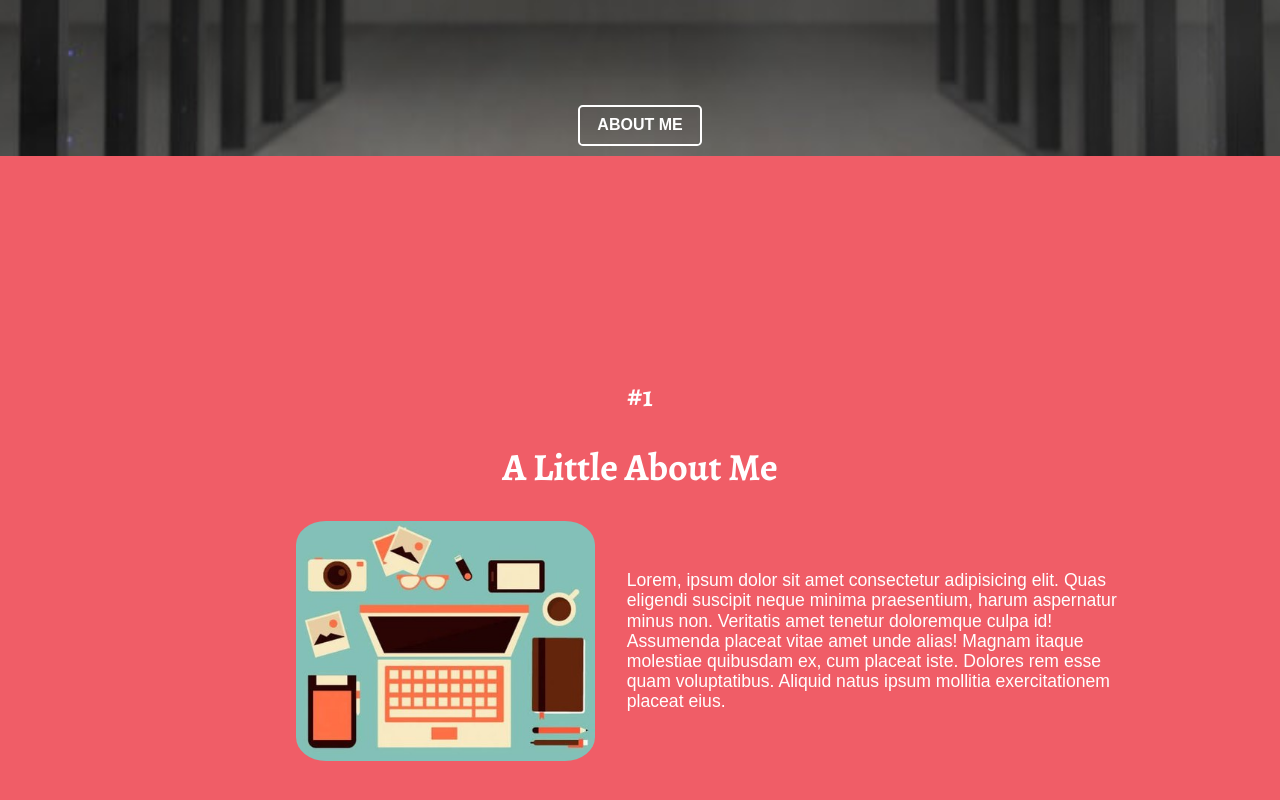
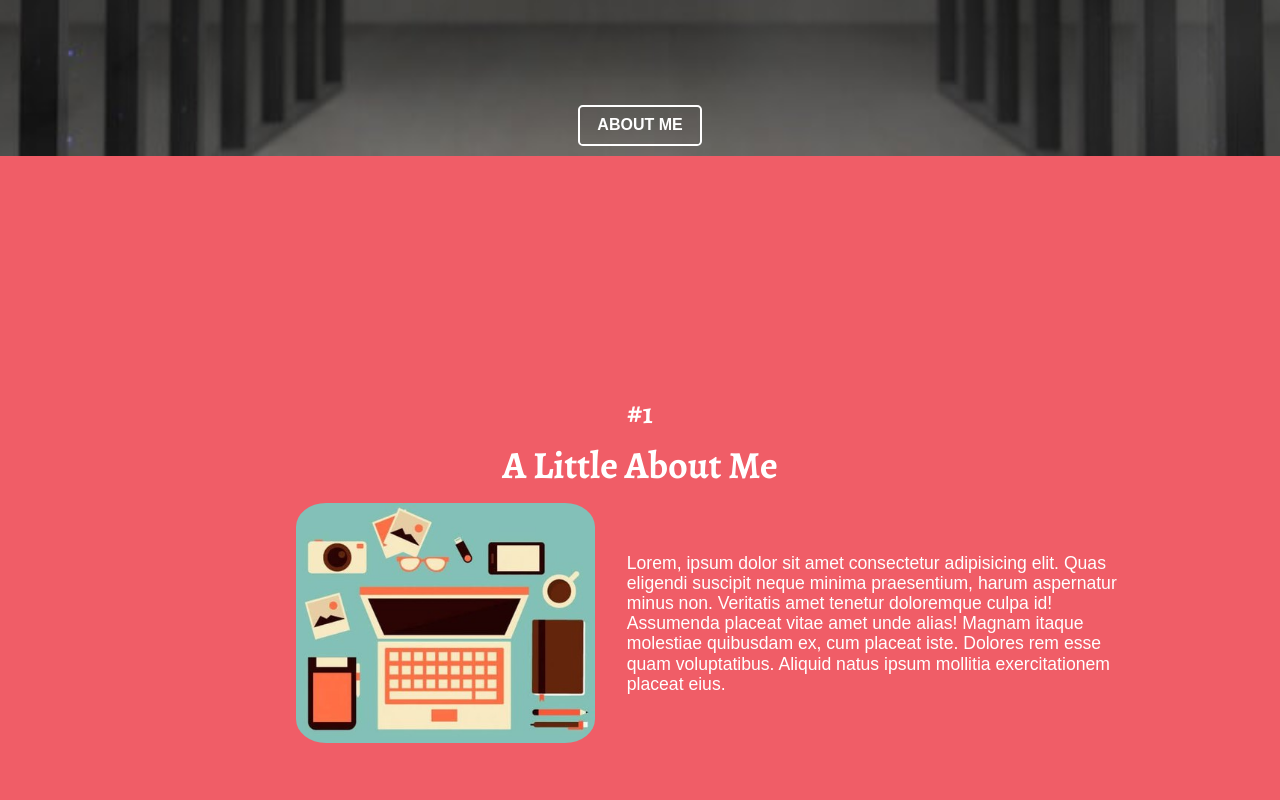
Before and after one commit to Oberyn18/Portfolio, a website: page index.html in a window 1280 px wide. Shown: the part 644-1444 px from the top of the page. Drawn offline with nearby package versions, Linux system fonts and the light colour scheme; some icons are missing; a web font is replaced by a local one.

Commit message:
Solucionado el problema con el margen.

```diff
--- a/scss/layout/about.scss
+++ b/scss/layout/about.scss
@@ -69,9 +69,12 @@
 
     &__title, &__icon {
         font-family: 'Alegreya', serif;
+        // margin-top: -1rem;
+
 
         @media screen and (min-width: 425px) {
             font-size: 2em;
+            margin-top: -1rem;
         }
 
         @media screen and (min-width: 768px) {
```
Also changed, not shown: css/styles.css.
